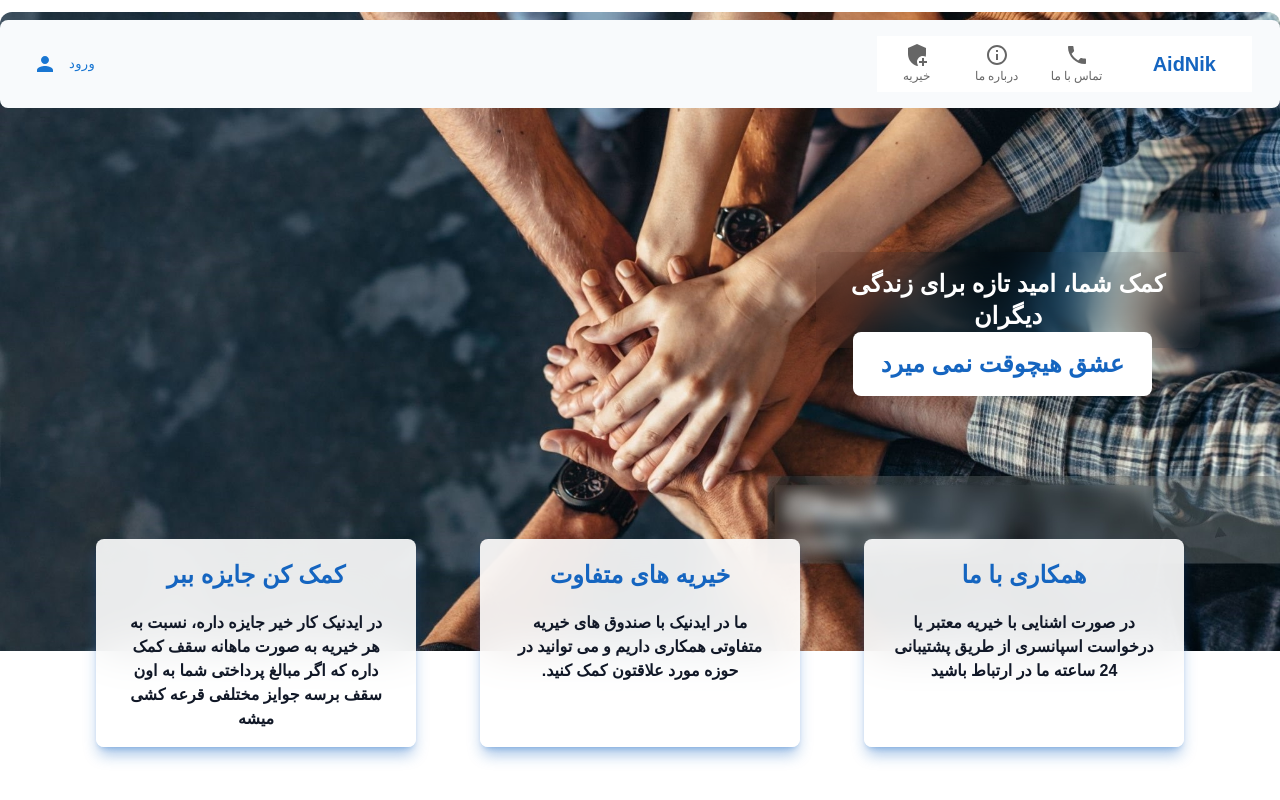
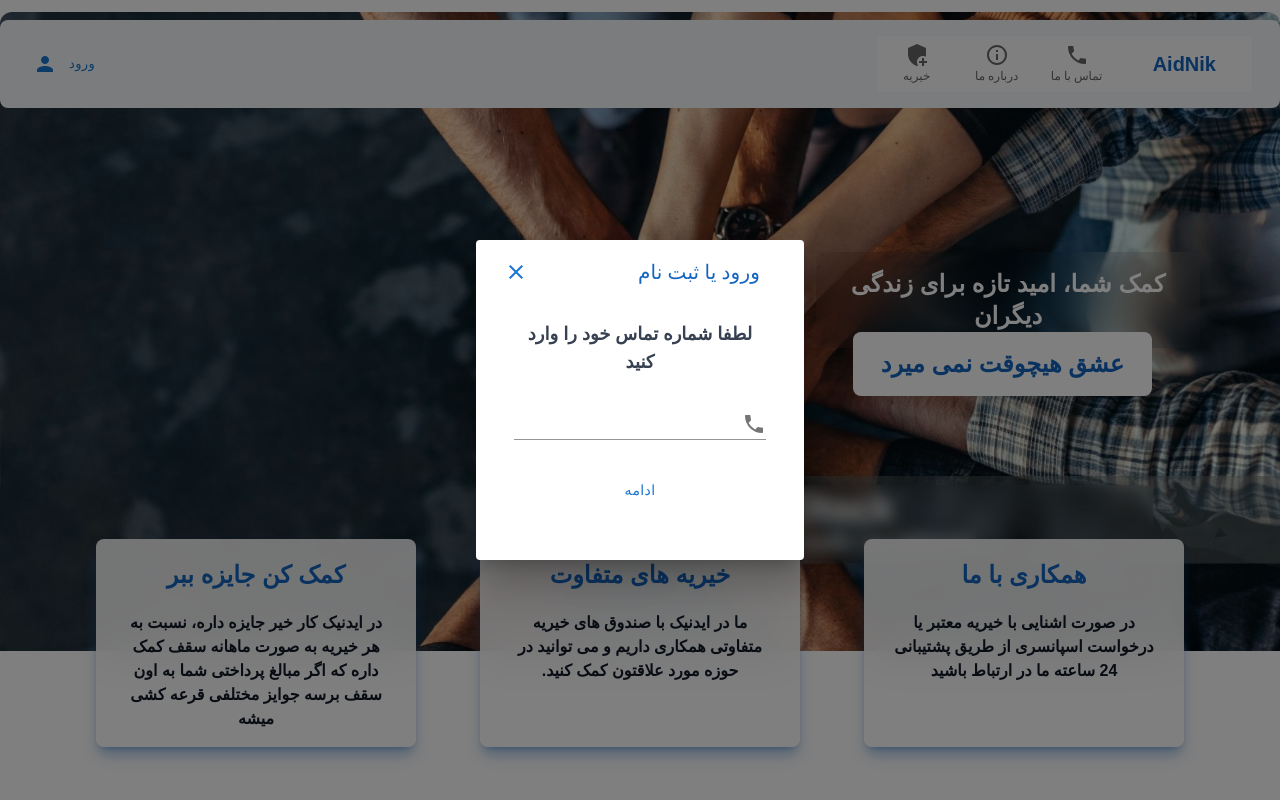
Before and after one commit to mtighorbani/Charity, a Next.js app: page / in a window 1280 px wide. Shown: the top 800 px of the page. Built offline with nearby package versions, Linux system fonts and the light colour scheme; no server answers.

Commit message:
feat: create login modal

```diff
--- /dev/null
+++ b/components/common/LoginModal.tsx
@@ -0,0 +1,65 @@
+import React, { useState } from "react";
+
+//app
+import BaseDialog from "../common/Dialog/Dialog";
+import { Button, FormControl, Input, InputAdornment } from "@mui/material";
+import PhoneIcon from "@mui/icons-material/Phone";
+import { postLogin } from "../api/login";
+
+interface KeyDownProps {
+  e: any;
+  phoneNumber: number;
+}
+
+const LoginModal = () => {
+  const [openModal, setOpenModal] = useState(false);
+  const [phoneNumber, setPhoneNumber] = useState<number>();
+
+  const handleModalOpen = () => setOpenModal(true);
+  const handleModalClose = () => setOpenModal(false);
+
+  const submitHandler = () => {
+    phoneNumber && postLogin({ phone_number: phoneNumber });
+  };
+
+  return (
+    <BaseDialog
+      onClose={handleModalClose}
+      onOpen={true}
+      title="ورود یا ثبت نام"
+    >
+      <div
+        style={{ padding: "1rem", textAlign: "center" }}
+        className="w-72 h-64 font-semibold text-lg space-y-8"
+      >
+        <p className="text-gray-700">لطفا شماره تماس خود را وارد کنید</p>
+        <FormControl lang="fa">
+          <Input
+            type="number"
+            id="input-with-icon-adornment"
+            value={phoneNumber}
+            startAdornment={
+              <InputAdornment position="end">
+                <PhoneIcon />
+              </InputAdornment>
+            }
+            onChange={(e) => setPhoneNumber(parseInt(e.target.value))}
+            onKeyDown={(e) => {
+              if (e.key === "Enter") {
+                submitHandler();
+              }
+            }}
+          />
+        </FormControl>
+        <Button
+          className="w-32 bg-blue text-white mt-10"
+          onClick={submitHandler}
+        >
+          ادامه
+        </Button>
+      </div>
+    </BaseDialog>
+  );
+};
+
+export default LoginModal;
--- a/components/home/HomePage.tsx
+++ b/components/home/HomePage.tsx
@@ -1,8 +1,10 @@
+"use client";
 import React from "react";
 import HomePageNavbar from "./HomePageNavbar";
 import OurMissionBox from "./OurMissionBox";
 import Navbar from "./navbar/Navbar";
 import CharityCards from "./CharityCards";
+import LoginModal from "../common/LoginModal";
 
 const HomePage = () => {
   return (
@@ -11,6 +13,7 @@ const HomePage = () => {
       <HomePageNavbar />
       <OurMissionBox />
       <CharityCards />
+      <LoginModal />
     </>
   );
 };
```
